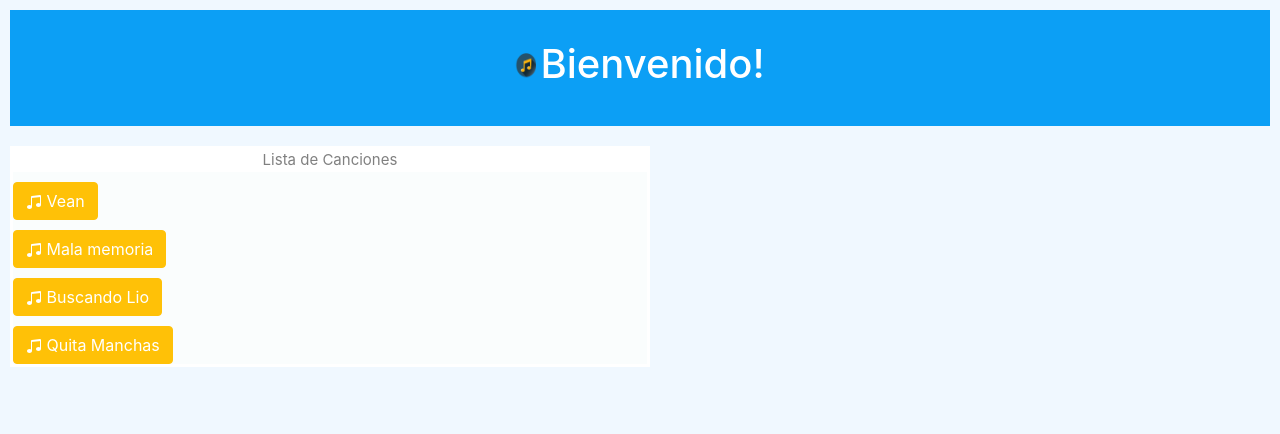
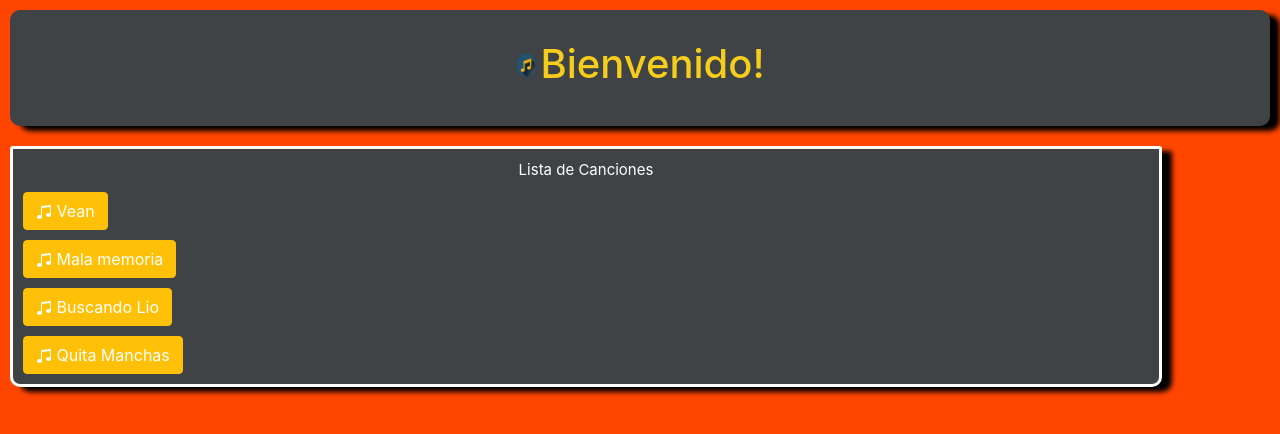
Before and after one commit to Newvilla97/MusicApp, a React (Create React App) app in the folder music/: page / in a window 1280 px wide. Shown: the top 434 px of the page. Built offline with nearby package versions, Linux system fonts and the light colour scheme.

Commit message:
mejora de estilos

```diff
--- a/music/src/index.css
+++ b/music/src/index.css
@@ -1,41 +1,47 @@
 header{
   text-align: center;
+
 
 }
 .TituloListaCanciones{
 
     text-align: center;
-    background: white;
-    color: grey;
+    background: #3f4346;
+    color: white;
     font-size: 15px;
 
 
 }
 
 body{
-  background-color:aliceblue
+  background-color:orangered
 }
 
 .Subtitle{
   text-align: center;
 }
 .Lista{
-  background: #fafdfd;
+  background: #3f4346;
   float:left;
-  width: 50%;
+  width: 90%;
   margin:10px;
   border-style: solid;
   border-color: white;
   font-size: 10px;
+  box-shadow: 10px 5px 5px black;
+  border-radius: 3px 3px 10px 10px;
+  padding: 10px;
   }
 .Letras{
   float:left;
-  background:white;
+  background: #3f4346;
   width:95%;
   margin-left: 10px;
+  border-style: solid;
   border-radius: 10px 10px 10px 10px;
+  border-color: rgb(245, 205, 26);
 
-
+  box-shadow: 10px 5px 5px black;
   }
   .separador{
     margin-top: 10px;
@@ -43,16 +49,25 @@ body{
   header {
     padding: 30px;
     text-align: center;
-    background: #0c9ff5;
+    background: #3f4346;
     color: white;
     font-size: 30px;
     margin: 10px;
-
+    border-radius: 10px 10px 10px 10px;
+    box-shadow: 10px 5px 5px black;
   }
   h4{
     font-family: monospace;
+    text-align: center;
+    color: white;
+
   }
   .botonVolver{
     margin:15px;
 
+
   }
+  h1{
+    color: rgb(245, 205, 26);
+
+  }
```
